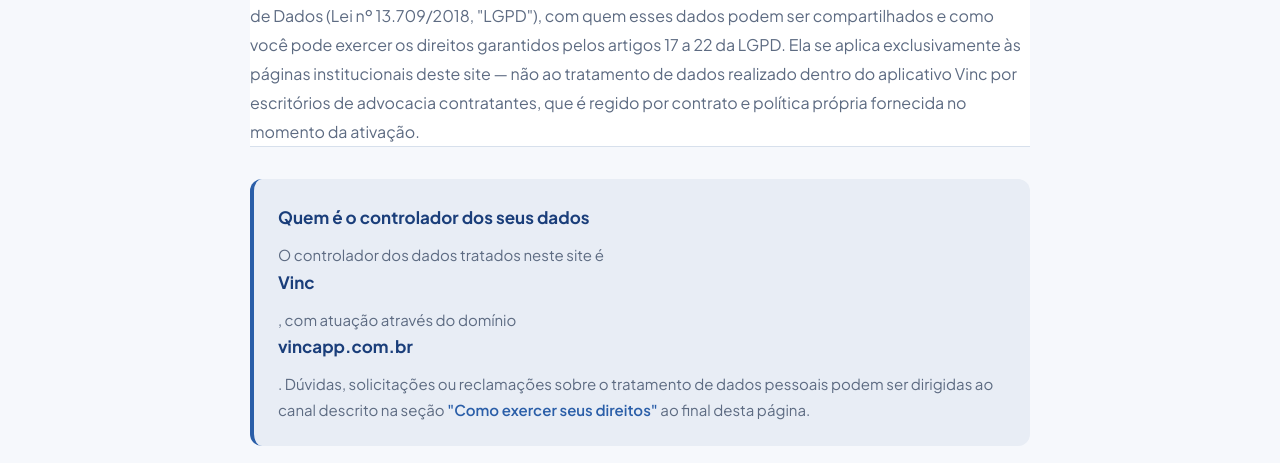
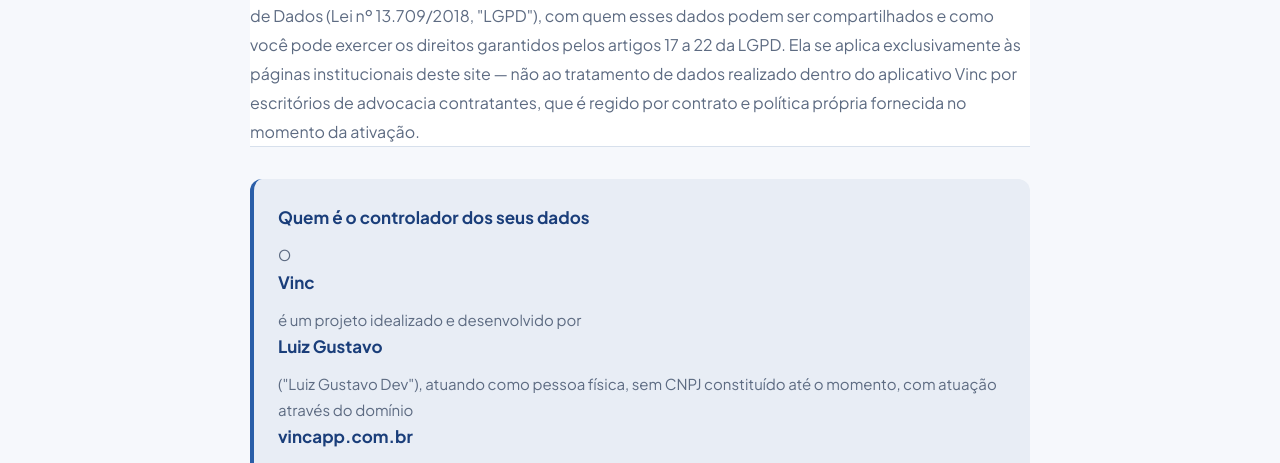
Before and after one commit to luizgteixeira/vinc-site, a plain HTML site: page pages/privacidade.html in a window 1280 px wide. Shown: the part 307-770 px from the top of the page. Drawn offline with Linux system fonts and the light colour scheme.

Commit message:
fix(lgpd): corrige identificação do controlador na política de privacidade
- Substitui o placeholder de razão social/CNPJ (Vinc não é pessoa
  jurídica constituída) pela identificação real: Luiz Gustavo, atuando
  como pessoa física
- Deliberadamente não publica o CPF na página — nome + canal de contato
  já satisfazem o art. 9º, I da LGPD, e expor CPF publicamente cria
  risco de fraude de identidade sem necessidade legal correspondente

  docs: corrige inverdades e atualiza README com o estado real do projeto

- Remove alegações não sustentadas: "a maior plataforma do país"
  (superlativo sem base), "validação criptográfica do sistema Vinc",
  categoria de blog descrita com "tokens JWT, criptografia simétrica"
  que nunca existiu no conteúdo real, e "Casos de Sucesso" como se
  tivesse artigos publicados (categoria existe, mas está vazia)
- Corrige a descrição da newsletter (era "via mailto", é Mailchimp via
  iframe oculto) e a URL do "Website Oficial do Vinc" (apontava para um
  link de preview do Cloud Run, não vincapp.com.br)
- Atualiza a árvore de arquivos: faltavam pages/privacidade.html,
  pages/obrigado.html e js/contato.js
- Documenta os recursos adicionados nesta sessão: busca real via URL,
  Schema.org completo (BreadcrumbList, FAQPage, WebSite/SearchAction),
  tempo de leitura calculado, feedback de artigo via Web3Forms
- Adiciona seção de Privacidade e LGPD (não existia) e atualiza a seção
  de Autor: cargo real, e-mail institucional, revisão jurídica pendente sinalizada

```diff
--- a/pages/privacidade.html
+++ b/pages/privacidade.html
@@ -107,10 +107,11 @@
         <div class="legal-callout" id="legal-controller">
           <strong>Quem é o controlador dos seus dados</strong>
           <p>
-            O controlador dos dados tratados neste site é <strong>Vinc</strong>
-            <!-- TODO (obrigatório antes de publicar): incluir razão social e CNPJ completos do agente de tratamento, conforme art. 9º, I da LGPD. -->,
-            com atuação através do domínio <strong>vincapp.com.br</strong>. Dúvidas, solicitações ou reclamações sobre
-            o tratamento de dados pessoais podem ser dirigidas ao canal descrito na seção
+            O <strong>Vinc</strong> é um projeto idealizado e desenvolvido por <strong>Luiz Gustavo</strong>
+            ("Luiz Gustavo Dev"), atuando como pessoa física, sem CNPJ constituído até o momento, com atuação
+            através do domínio <strong>vincapp.com.br</strong>. É essa pessoa física quem responde, na condição
+            de controlador, pelo tratamento de dados descrito nesta política. Dúvidas, solicitações ou
+            reclamações sobre o tratamento de dados pessoais podem ser dirigidas ao canal descrito na seção
             <a href="#legal-rights">"Como exercer seus direitos"</a> ao final desta página.
           </p>
         </div>
```
Also changed, not shown: README.md.
